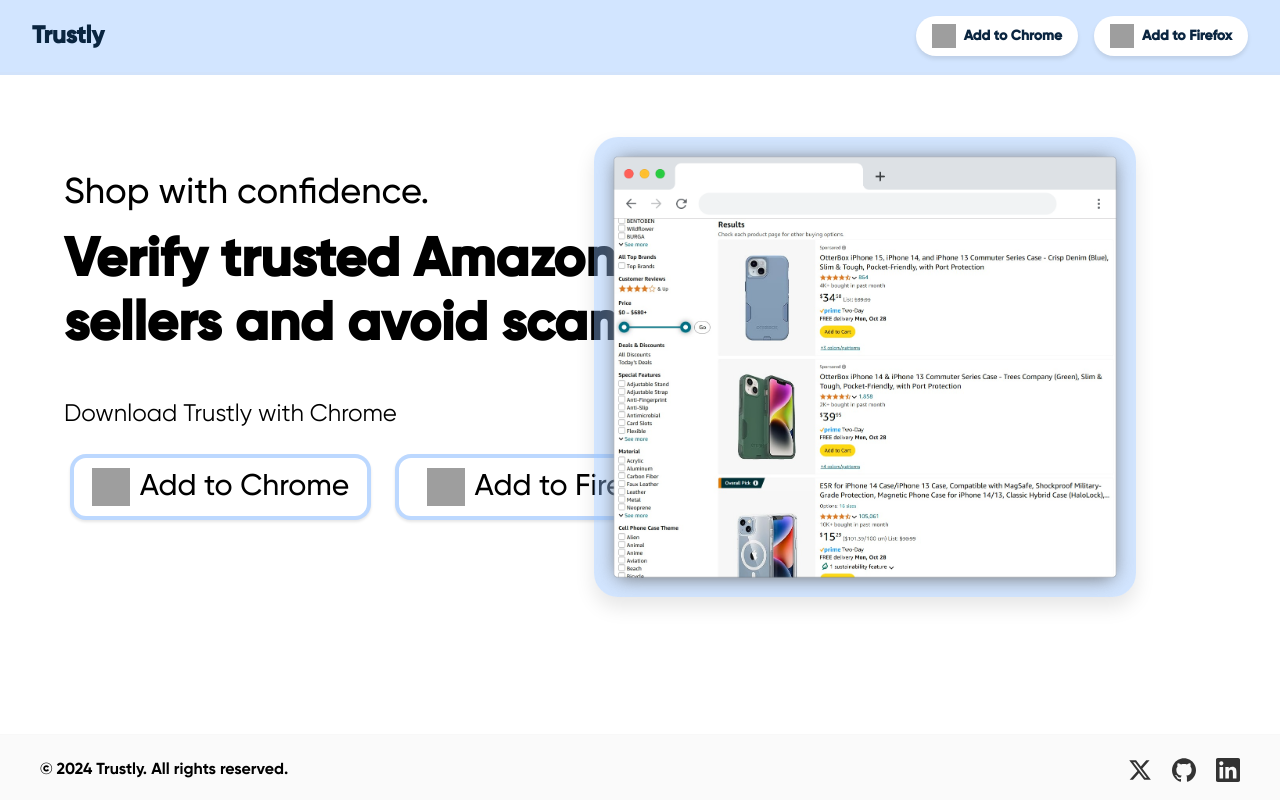
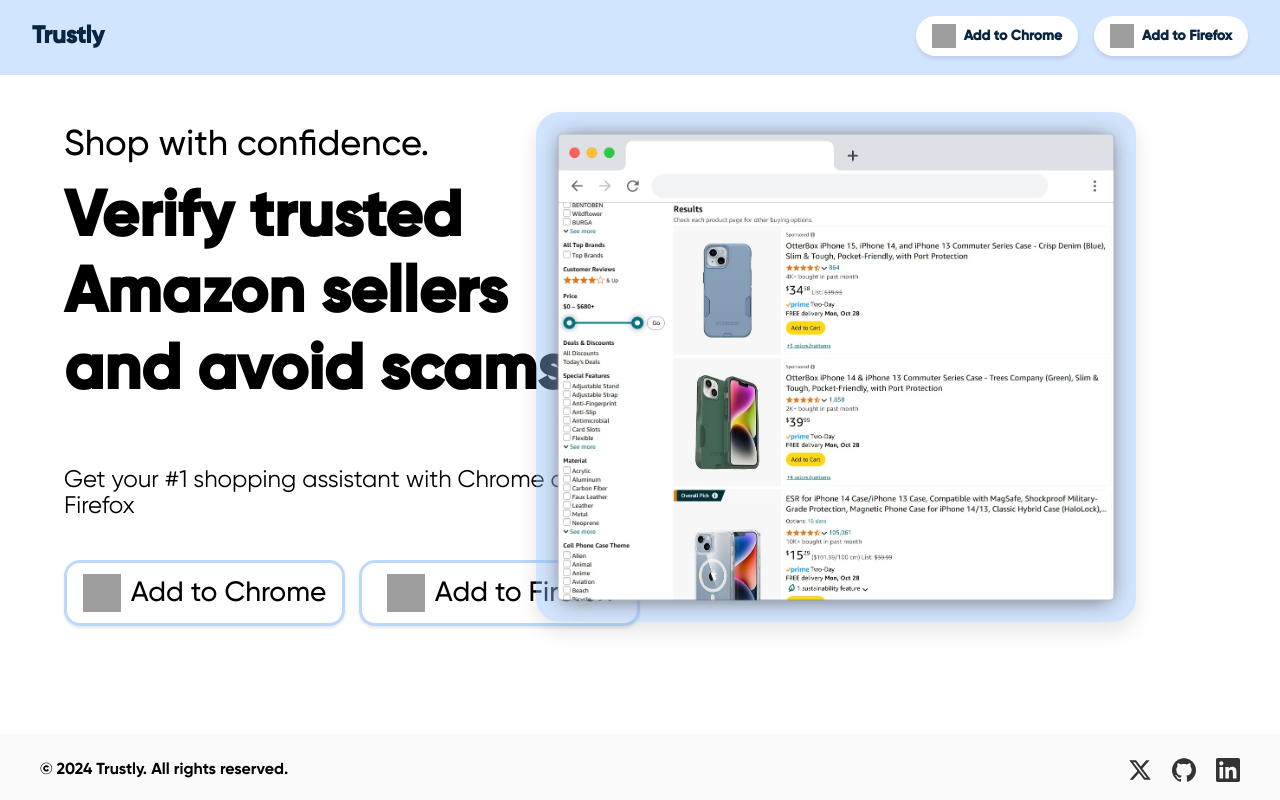
Before and after one commit to Hololm/hacksoda-2024, a Vue app in the folder frontend/: page / in a window 1280 px wide. Built offline with nearby package versions, Linux system fonts and the light colour scheme; grey boxes are pictures that could not be loaded.

Commit message:
text change + firefox

```diff
--- a/frontend/src/assets/main.css
+++ b/frontend/src/assets/main.css
@@ -23,4 +23,5 @@
   margin: 0;
   padding: 0;
   overflow: hidden;
+  background-color: rgb(255, 255, 255);
 }
--- a/frontend/src/components/DownloadHero.vue
+++ b/frontend/src/components/DownloadHero.vue
@@ -32,18 +32,17 @@
   align-items: center;
   gap: 20px;
   width: 100%;
-  max-width: 610px;
+  max-width: 550px;
 }
 
 .hero-frame {
   width: 100%;
-  max-width: 295px;
-  padding: 6px;
   flex: 1;
   min-width: 0;
 }
 
 .inner-frame {
+  height: 40px;
   border-radius: 16px;
   background-color: white;
   display: flex;
@@ -54,20 +53,21 @@
   padding: 10px;
   justify-content: center;
   box-shadow: 0 2px 3px rgba(0, 0, 0, 0.1);
-  border: 4px solid rgba(144, 191, 255, 0.6);
+  border: 3px solid rgba(144, 191, 255, 0.6);
   width: 100%;
 }
 
 .inner-frame:hover {
   background-color: rgb(255, 255, 255);
   box-shadow: 0 4px 3px rgba(0, 0, 0, 0.2);
-  border: 4px solid rgba(144, 191, 255, 1);
+  border: 3px solid rgba(144, 191, 255, 1);
   transform: TranslateY(-0.2rem);
 }
 
 .inner-text {
   font-family: "Gilroy Medium", sans-serif;
-  font-size: 30px;
+  max-width: calc(100% - 48px);
+  font-size: 28px;
   color: rgb(0, 0, 0);
   margin: 0;
   padding: 0;
@@ -79,6 +79,8 @@
         -ms-user-select: none; /* Internet Explorer/Edge */
             user-select: none; /* Non-prefixed version, currently
                                   supported by Chrome, Edge, Opera and Firefox */
+  overflow: hidden;
+  text-overflow: ellipsis;
 }
 
 .logo {
--- a/frontend/src/components/LandingText.vue
+++ b/frontend/src/components/LandingText.vue
@@ -13,7 +13,7 @@
     <div class="text-container">
       <p class="subtext">Shop with confidence.</p>
       <h1 class="title">Verify trusted Amazon sellers and avoid scams</h1>
-      <p class="download-text">Download Trustly with Chrome</p>
+      <p class="download-text">Get your #1 shopping assistant with Chrome or Firefox</p>
     </div>
     <DownloadHero class="hero-component"/>
   </div>
@@ -29,7 +29,7 @@
   justify-content: flex-start;
   height: auto;
   width: 100%;
-  margin-top: -40px;
+  margin-top: -20px;
 }
 
 .text-container {
@@ -48,13 +48,13 @@
 .download-text {
   font-size: 24px;
   font-family: "Gilroy Regular", sans-serif;
-  line-height: 1.4;
-  margin: 40px 0 0 0;
-  padding: 0;
+  line-height: 1.1;
+  transform: translateY(2rem);
+  padding-left: 0;
 }
 
 .title {
-  font-size: 54px;
+  font-size: 64px;
   font-family: "Proxima Nova", sans-serif;
   line-height: 1.2;
   margin: 10px 0;
@@ -63,8 +63,11 @@
 
 .hero-component {
   margin-top: 16px;
+  transform: translateY(2rem);
   display: flex;
   flex-direction: row;
   gap: 40px;
+  align-self: flex-start;
+  padding-left: 0;
 }
 </style>
```
